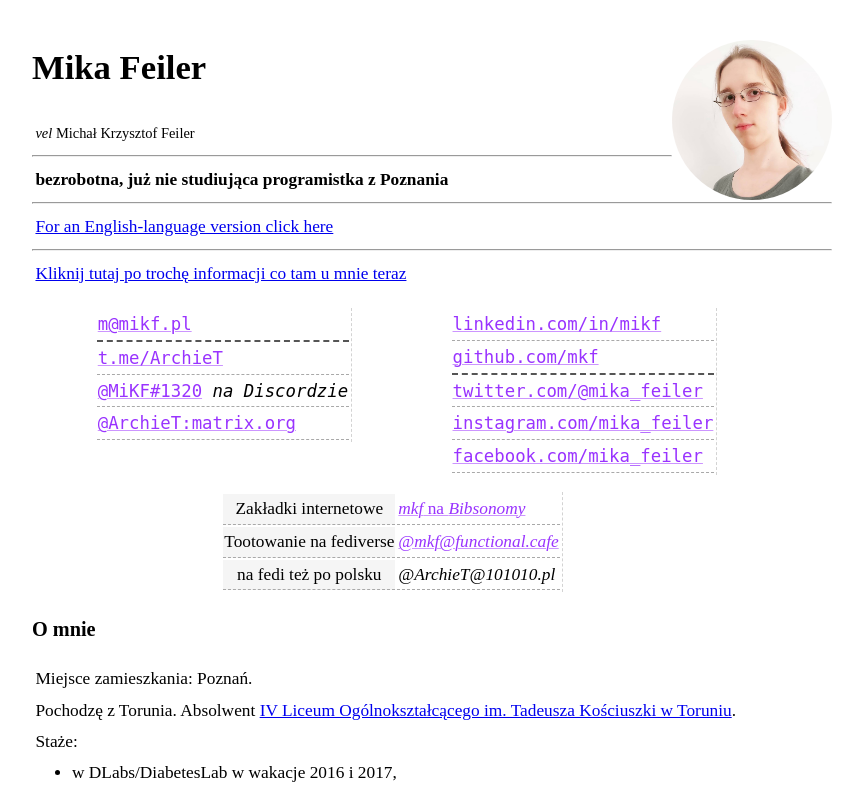
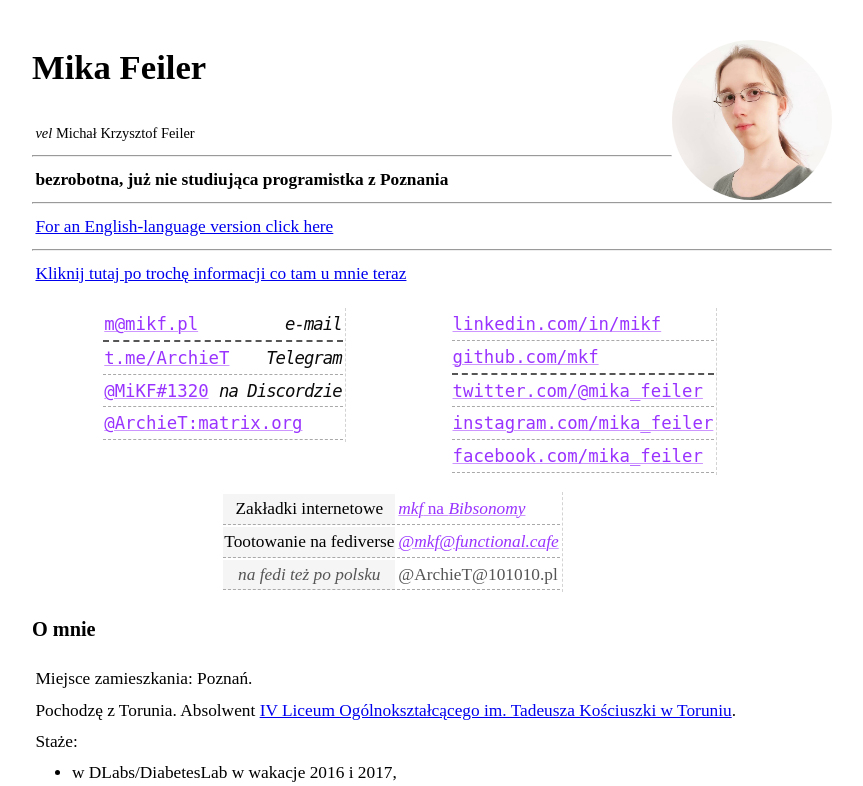
Before and after one commit to mkf/website-archiet, a PHP site: page /index.pl.html in a window 1280 px wide. Shown: the top 786 px of the page, without its empty margins (208-1071 px from the left). Run offline with PHP 8.4, Linux system fonts and the light colour scheme.

Commit message:
contactme further adjustments

```diff
--- a/index.pl.html
+++ b/index.pl.html
@@ -17,9 +17,11 @@
 <p><a href="/now">Kliknij tutaj po trochę informacji co tam u mnie teraz</a></p>
 </div><div class=narr><div class=contactme>
 <table class="contactme odd">
-<tr><td class=underlined><tt><a href="mailto:m@mikf.pl">m@mikf.pl</a></tt>
-<tr><td><tt><a href="https://t.me/ArchieT">t.me/ArchieT</a></tt>
-<tr><td><tt><a href="https://discord.com/channels/@me/271682843472560139"><tt>@MiKF#1320</tt></a> <em>na Discordzie</em>
+<tr><td class=underlined><tt><a href="mailto:m@mikf.pl">m@mikf.pl</a>
+  <span class=float>e-mail</span></tt>
+<tr><td><tt><a href="https://t.me/ArchieT">t.me/ArchieT</a>
+  <span class=float>Telegram</span></tt>
+<tr><td><tt><a href="https://discord.com/channels/@me/271682843472560139"><tt>@MiKF#1320</tt></a> <span class=nadisc>na Discordzie</span>
 <tr><td><tt><a href="https://matrix.to/#/@ArchieT:matrix.org">@ArchieT:matrix.org</a></tt>
 </table>
 <table class="contactme" style="float: right;">
@@ -33,7 +35,7 @@
 <table class="contactme">
 <tr><th>Zakładki internetowe<td><a href="https://bibsonomy.org/user/mkf"><em>mkf</em> na <em>Bibsonomy</em></a>
 <tr><th>Tootowanie na fediverse<td><a href="https://functional.cafe/@mkf"><em>@mkf@functional.cafe</em></a>
-<tr><th>na fedi też po polsku<td><em>@ArchieT@101010.pl</em></a>
+<tr style="color: #555;"><th><em>na fedi też po polsku</em><td>@ArchieT@101010.pl</a>
 </table>
 </div></div><div class=narr>
 <h3>O mnie</h3>
--- a/styles.css
+++ b/styles.css
@@ -66,6 +66,15 @@ table.contactme td a {
 table.contactme td a:visited {
     color: rgb(120, 0, 241);
 }
+table.contactme td tt span.float {
+    float: right;
+}
+table.contactme td tt span.float,
+table.contactme td tt span.nadisc {
+    font-style: italic;
+    color: rgb(10, 10, 10);
+    letter-spacing: -1px;
+}
 table.contactme.odd {
     vertical-align: middle;
 }
```
Also changed, not shown: index.en.html (+5 -3 lines).
